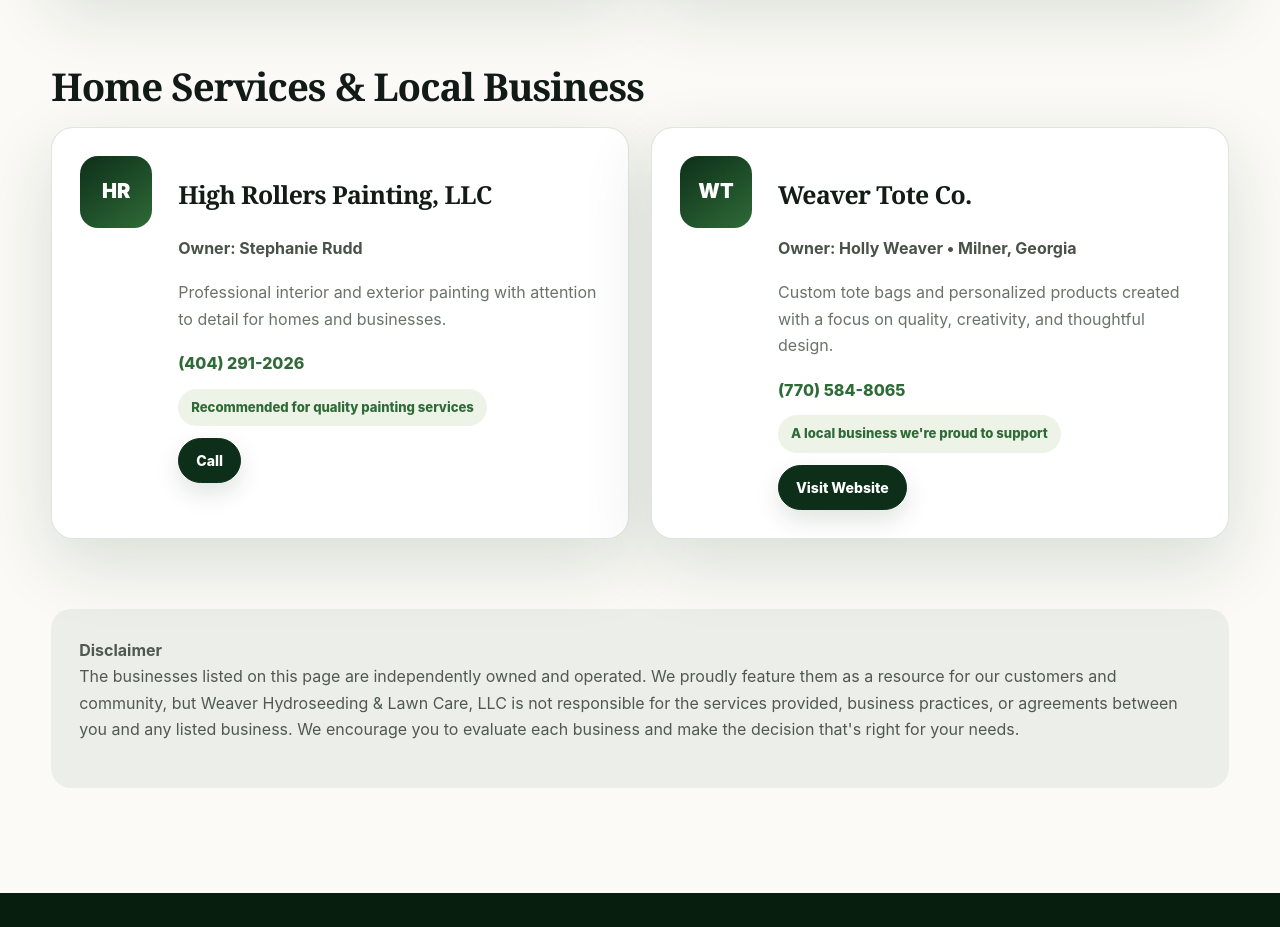
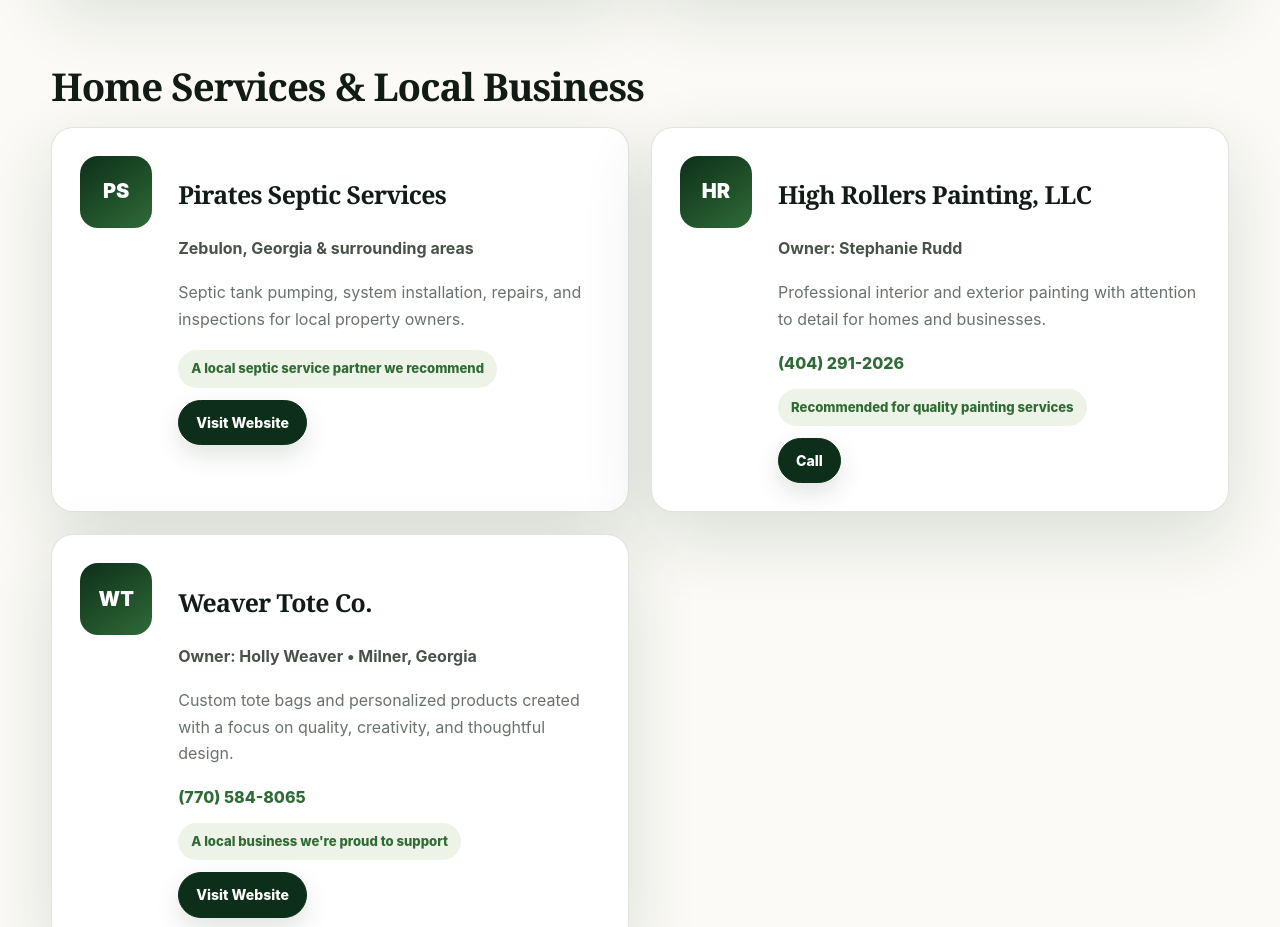
Before and after one commit to justynweaver98-design/Weaver-Hydro, a plain HTML site: page partners.html in a window 1280 px wide. Shown: the part 2320-3247 px from the top of the page. Drawn offline with Linux system fonts and the light colour scheme.

Commit message:
Add Pirates Septic Services to Trusted Partners as requested

```diff
--- a/partners.html
+++ b/partners.html
@@ -63,6 +63,7 @@
 
     <h2 class="category-title reveal">Home Services & Local Business</h2>
     <div class="partner-grid">
+      <article class="partner-card reveal"><div class="partner-mark">PS</div><div><h3>Pirates Septic Services</h3><p class="meta">Zebulon, Georgia &amp; surrounding areas</p><p>Septic tank pumping, system installation, repairs, and inspections for local property owners.</p><span class="partner-badge">A local septic service partner we recommend</span><a class="btn btn-small" href="https://www.piratessepticservices.com/" target="_blank" rel="noopener noreferrer">Visit Website</a></div></article>
       <article class="partner-card reveal"><div class="partner-mark">HR</div><div><h3>High Rollers Painting, LLC</h3><p class="meta">Owner: Stephanie Rudd</p><p>Professional interior and exterior painting with attention to detail for homes and businesses.</p><div class="partner-contact"><a href="tel:14042912026">(404) 291-2026</a></div><span class="partner-badge">Recommended for quality painting services</span><a class="btn btn-small" href="tel:14042912026">Call</a></div></article>
       <article class="partner-card reveal"><div class="partner-mark">WT</div><div><h3>Weaver Tote Co.</h3><p class="meta">Owner: Holly Weaver • Milner, Georgia</p><p>Custom tote bags and personalized products created with a focus on quality, creativity, and thoughtful design.</p><div class="partner-contact"><a href="tel:17705848065">(770) 584-8065</a></div><span class="partner-badge">A local business we're proud to support</span><a class="btn btn-small" href="https://weavertoteco.com" target="_blank" rel="noopener">Visit Website</a></div></article>
     </div>
```
